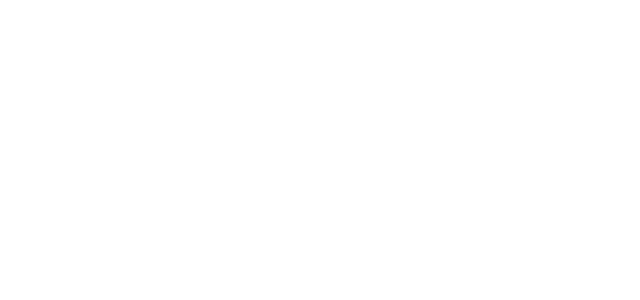
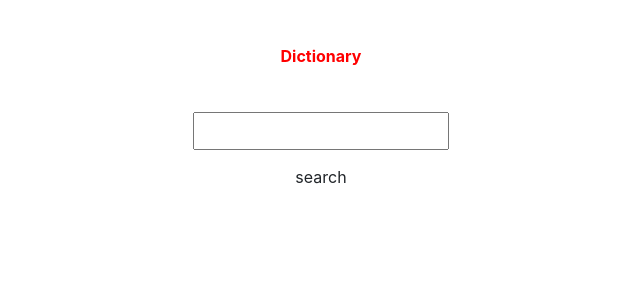
Before and after one commit to AmaTwumasi/react-dictionary, a React (Create React App) app: page / in a window 1280 px wide. Shown: the top 300 px of the page, without its empty margins (319-959 px from the left). Built offline with nearby package versions, Linux system fonts and the light colour scheme.

Commit message:
Added the search engine

```diff
--- a/src/App.css
+++ b/src/App.css
@@ -0,0 +1,6 @@
+.App-header {
+    font-weight: bold;
+
+    line-height: 7;
+    color: red;
+}
--- a/src/App.js
+++ b/src/App.js
@@ -1,11 +1,16 @@
-
-import './App.css';
+import Dictionary from "./dictionary";
+import "./App.css";
 
 function App() {
   return (
     <div className="App">
-      <header className="App-header">
+      <header className="App-header text-center">
+        Dictionary
       </header>
+      <main>
+        {" "}
+        <Dictionary />{" "}
+      </main>
     </div>
   );
 }
--- /dev/null
+++ b/src/dictionary.css
@@ -0,0 +1,5 @@
+.container {
+    line-height: 2;
+    margin-bottom: 15px;
+    border-radius: 100;
+}
--- /dev/null
+++ b/src/dictionary.js
@@ -0,0 +1,24 @@
+import React, { useState } from "react";
+import "./dictionary.css";
+
+export default function Dictionary() {
+  let [keyword, setKeyword] = useState("");
+
+  function search(event) {
+    event.preventDefault();
+    alert(`searching for the definition of ${keyword}`);
+  }
+  function changeKeyword(event) {
+    setKeyword(event.target.value);
+  }
+  return (
+    <div>
+      <div className="container text-center">
+        <form onSubmit={search}>
+          <input type="search" onChange={changeKeyword} />
+        </form>
+      </div>
+      <footer className="text-center">search</footer>
+    </div>
+  );
+}
```
Also changed, not shown: src/index.js (+6 -6 lines).
